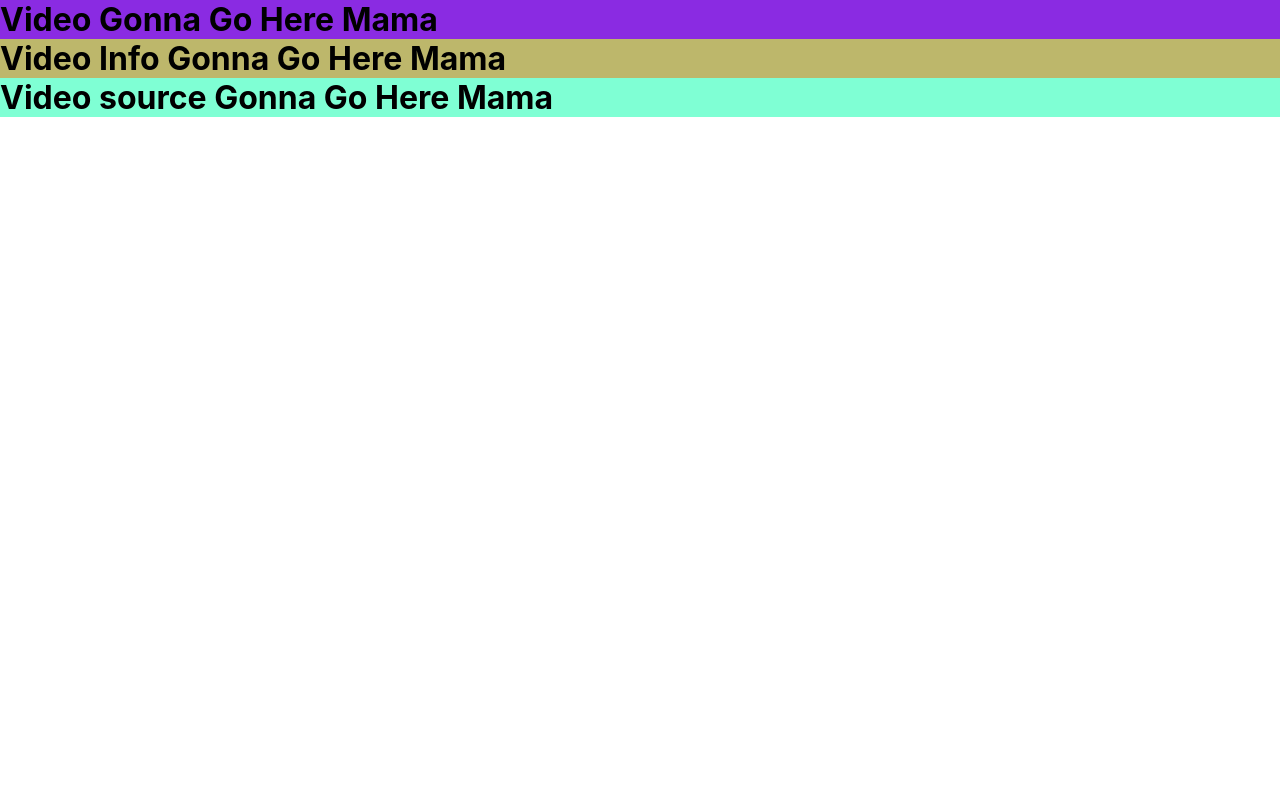
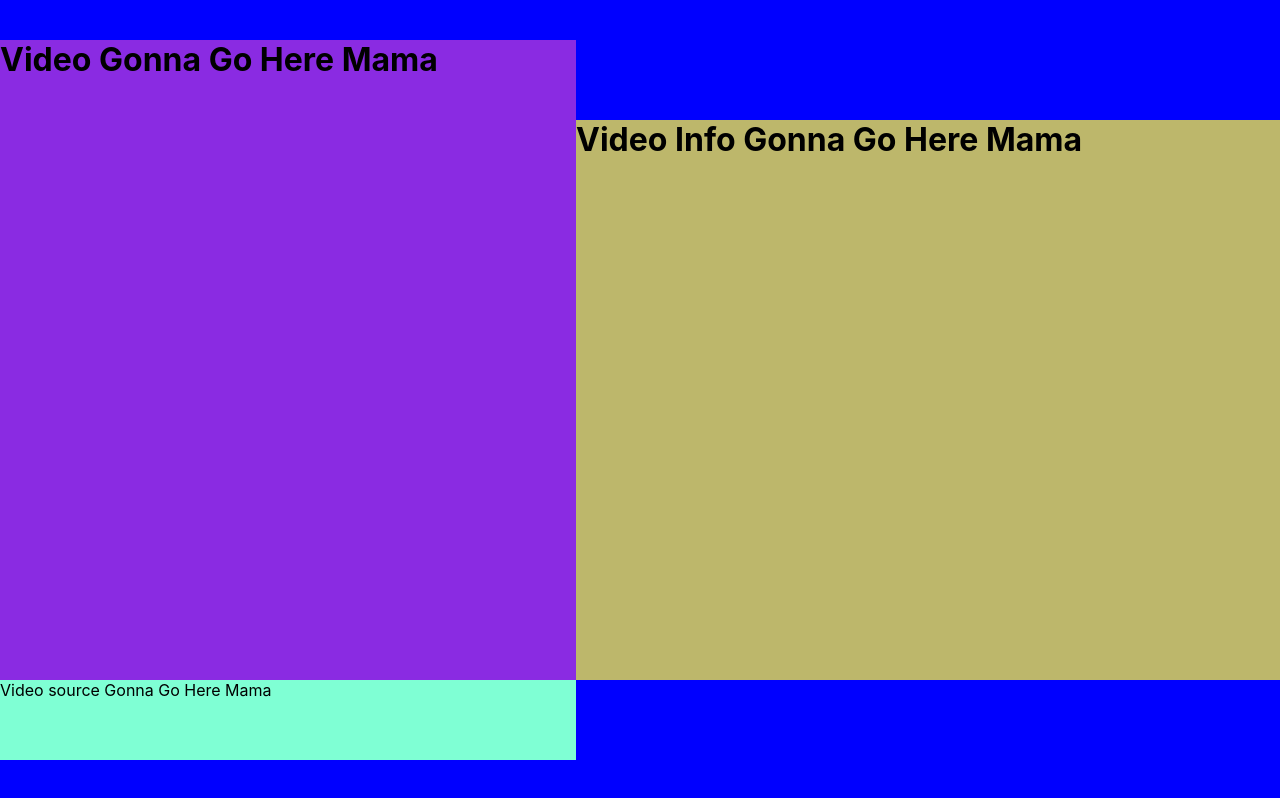
Before and after one commit to harrydnewman/brainrot-react, a React (Create React App) app: page /scroll in a window 1280 px wide. Built offline with nearby package versions, Linux system fonts and the light colour scheme.

Commit message:
styling for scroll page

```diff
--- a/src/components/ScrollSource.js
+++ b/src/components/ScrollSource.js
@@ -3,7 +3,7 @@ import styles from '../styles/ScrollSource.module.css'
 export default function ScrollSource() {
     return (
         <div className={styles.scrollSourceContainer}>
-            <h1>Video source Gonna Go Here Mama</h1>
+            <p>Video source Gonna Go Here Mama</p>
         </div>
     )
 }
--- a/src/pages/Scroll.js
+++ b/src/pages/Scroll.js
@@ -1,18 +1,73 @@
-import React from 'react';
-import styles from '../styles/Scroll.module.css'
+import React, { useState, useEffect } from 'react';
+import styles from '../styles/Scroll.module.css';
 import LeftScroll from '../components/LeftScroll';
 import RightScroll from '../components/RightScroll';
 import ScrollSource from '../components/ScrollSource';
 
 const Scroll = () => {
+  const [windowSize, setWindowSize] = useState({
+    width: window.innerWidth,
+    height: window.innerHeight,
+  });
 
-  return (
-    <div className={styles.scrollContainer}>
-      <LeftScroll/>
-      <RightScroll/>
-      <ScrollSource />
-    </div>
-  );
-}
+  useEffect(() => {
+    // Function to update state with the new window size
+    const handleResize = () => {
+      setWindowSize({
+        width: window.innerWidth,
+        height: window.innerHeight,
+      });
+      console.log(`Width: ${window.innerWidth}, Height: ${window.innerHeight}`);
+    };
+
+    // Add event listener to resize event
+    window.addEventListener('resize', handleResize);
+
+    // Log initial screen size
+    console.log(`Initial Width: ${window.innerWidth}, Initial Height: ${window.innerHeight}`);
+
+    // Cleanup function to remove event listener on unmount
+    return () => {
+      window.removeEventListener('resize', handleResize);
+    };
+  }, []);
+
+  // Use the tracked windowSize for conditional rendering
+  if (windowSize.width < 500) {
+    return (
+      <div className={styles.mobileScrollContainer}>
+        <div className={styles.mobileLeftScrollContainer}>
+          <LeftScroll />
+        </div>
+        <div className={styles.mobileRightScrollContainer}>
+          <RightScroll />
+        </div>
+        <div className={styles.mobileSourceScrollContainer}>
+          <ScrollSource />
+        </div>
+      </div>
+    );
+  } else {
+    return (
+      <div className={styles.flexScrollContainer}>
+       <div className={styles.leftFlex}>
+       <div className={styles.leftScrollContainer}>
+          <LeftScroll />
+        </div>
+        <div className={styles.sourceScrollContainer}>
+          <ScrollSource />
+        </div>
+       </div>
+       <div className={styles.rightFlex}>
+       <div className={styles.rightScrollContainer}>
+          <RightScroll />
+        </div>
+
+       </div>
+
+      </div>
+    );
+  }
+};
 
 export default Scroll;
--- a/src/styles/Scroll.module.css
+++ b/src/styles/Scroll.module.css
@@ -1,4 +1,58 @@
-.scrollContainer {
+
+
+.flexScrollContainer {
     width: 100%;
+    height: 100vh;
+    background-color: blue;
+    display: flex;
+    flex-direction: row;
+}
+
+.leftFlex {
+    width: 45%;
     height: 100%;
+    display: flex;
+    flex-direction: column;
+    justify-content: center;
 }
+.rightFlex {
+    width: 55%;
+    height: 100%;
+    display: flex;
+    flex-direction: column;
+    justify-content: center;
+}
+
+.leftScrollContainer {
+    height: 80%;
+
+}
+
+.sourceScrollContainer {
+    height: 10%;
+}
+
+.rightScrollContainer {
+    height: 70%;
+}
+
+
+
+.mobileScrollContainer {
+    width: 100%;
+    height: 100vh;
+}
+
+.mobileLeftScrollContainer {
+    height: 60vh;
+}
+
+.mobileRightScrollContainer {
+    height: 32vh;
+}
+
+
+
+.mobileSourceScrollContainer {
+    height: 8vh;
+}
--- a/src/styles/ScrollSource.module.css
+++ b/src/styles/ScrollSource.module.css
@@ -3,3 +3,8 @@
     width: 100%;
     height: 100%;
 }
+
+.scrollSourceContainer p {
+    padding: 0;
+    margin: 0;
+}
```
